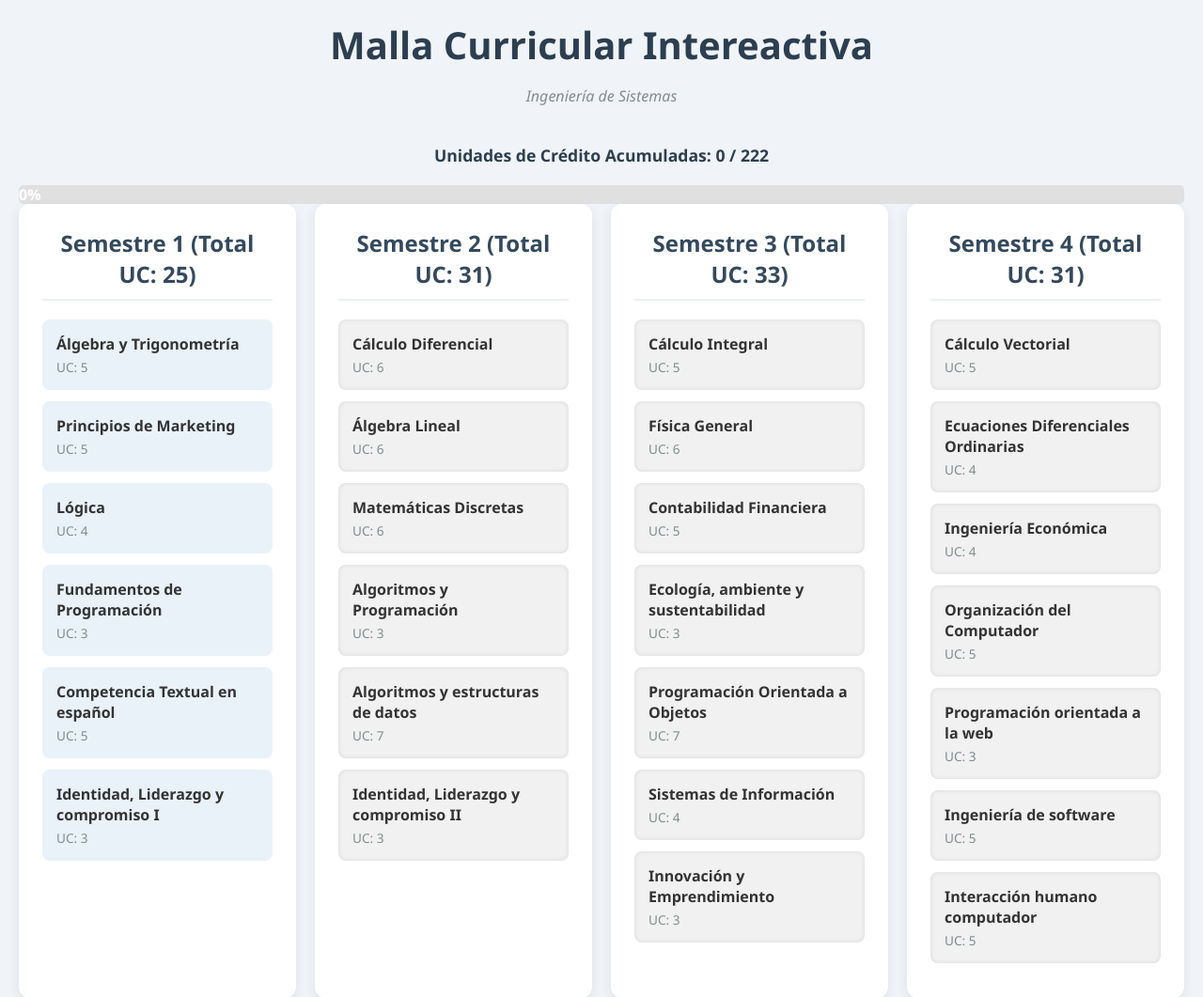
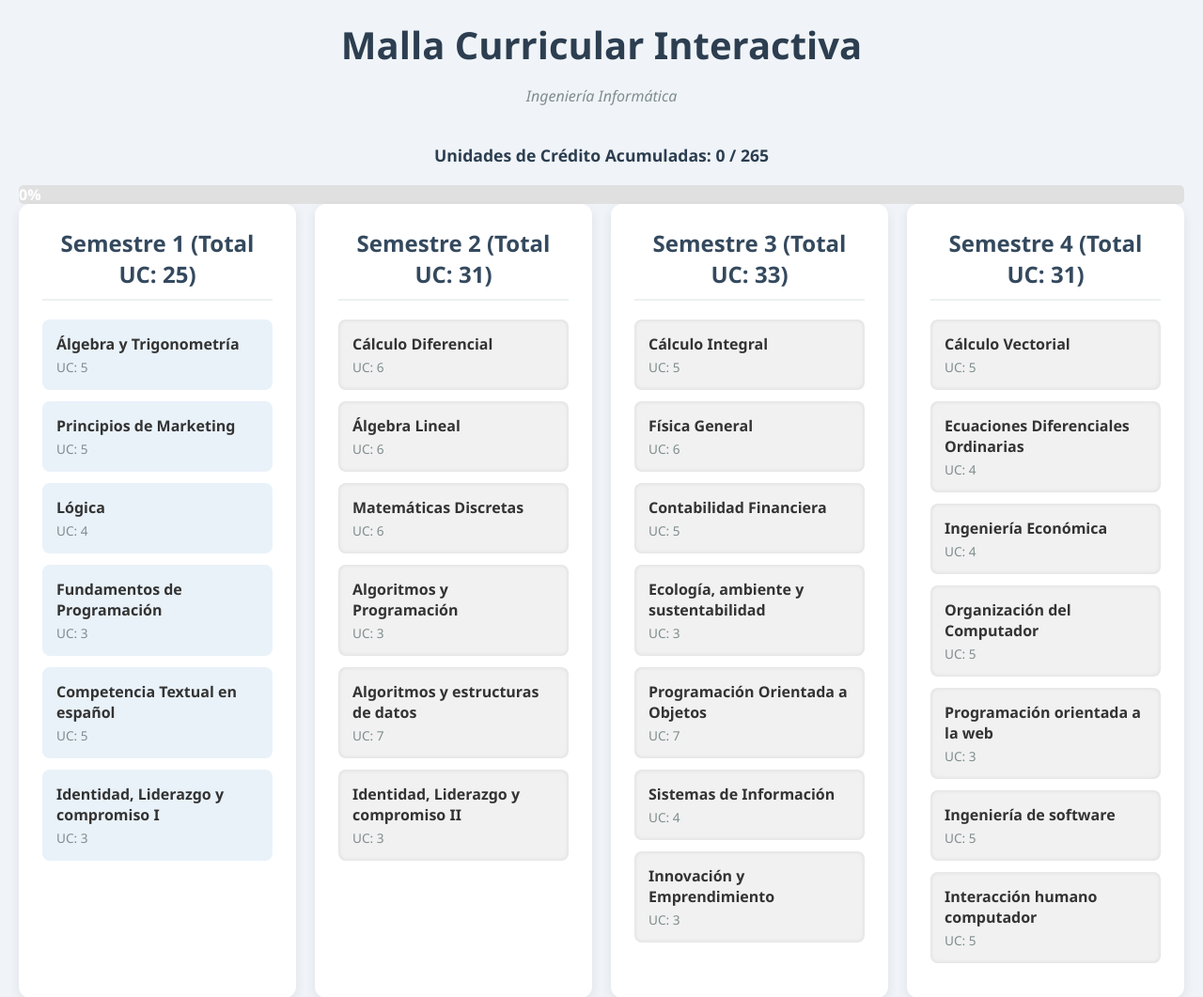
Before and after one commit to sthefanyokami/Malla-inform-tica-, a plain HTML site: page index.html in a window 1280 px wide. Shown: the top 1061 px of the page at 94% size. Drawn offline with Linux system fonts and the light colour scheme.

Commit message:
Update index.html

```diff
--- a/index.html
+++ b/index.html
@@ -3,7 +3,7 @@
 <head>
     <meta charset="UTF-8">
     <meta name="viewport" content="width=device-width, initial-scale=1.0">
-    <title>Malla Curricular - Ingeniería de Sistemas</title>
+    <title>Malla Curricular - Ingeniería Indormática</title>
     <style>
         body {
             font-family: 'Segoe UI', Tahoma, Geneva, Verdana, sans-serif;
@@ -177,12 +177,12 @@
 <body>
 
     <div class="header">
-        <h1>Malla Curricular Intereactiva</h1>
-        <p>Ingeniería de Sistemas</p>
+        <h1>Malla Curricular Interactiva</h1>
+        <p>Ingeniería Informática</p>
     </div>
 
     <div class="uc-tracker">
-        Unidades de Crédito Acumuladas: <span id="uc-counter">0</span> / 222
+        Unidades de Crédito Acumuladas: <span id="uc-counter">0</span> / 265
     </div>
 
     <div class="progress-bar">
```
